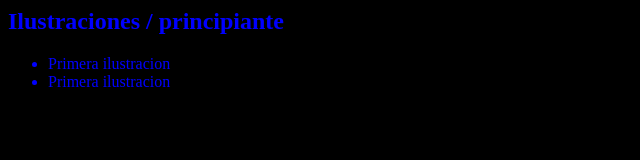
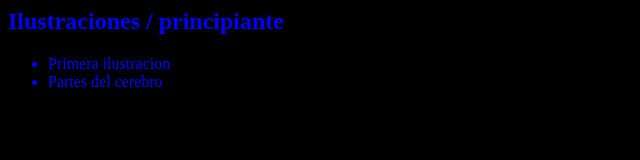
Before and after one commit to edi-15/ilustracionesprimeras, a plain HTML site: page index.html in a window 1280 px wide. Shown: the full height of the page, 0-640 px from the left. Drawn offline with Linux system fonts and the light colour scheme.

Commit message:
Update index.html

```diff
--- a/index.html
+++ b/index.html
@@ -9,7 +9,7 @@
   <h2>Ilustraciones / principiante</h2>
       <ul>
         <a href="img/prl1.jpg"><li>Primera ilustracion</li></a>
-        <a href="img/Partes del cerebro.jpg"><li>Primera ilustracion</li></a>
+        <a href="img/Partes del cerebro.jpg"><li>Partes del cerebro</li></a>
       </ul>
     </div>
   </body>
```
